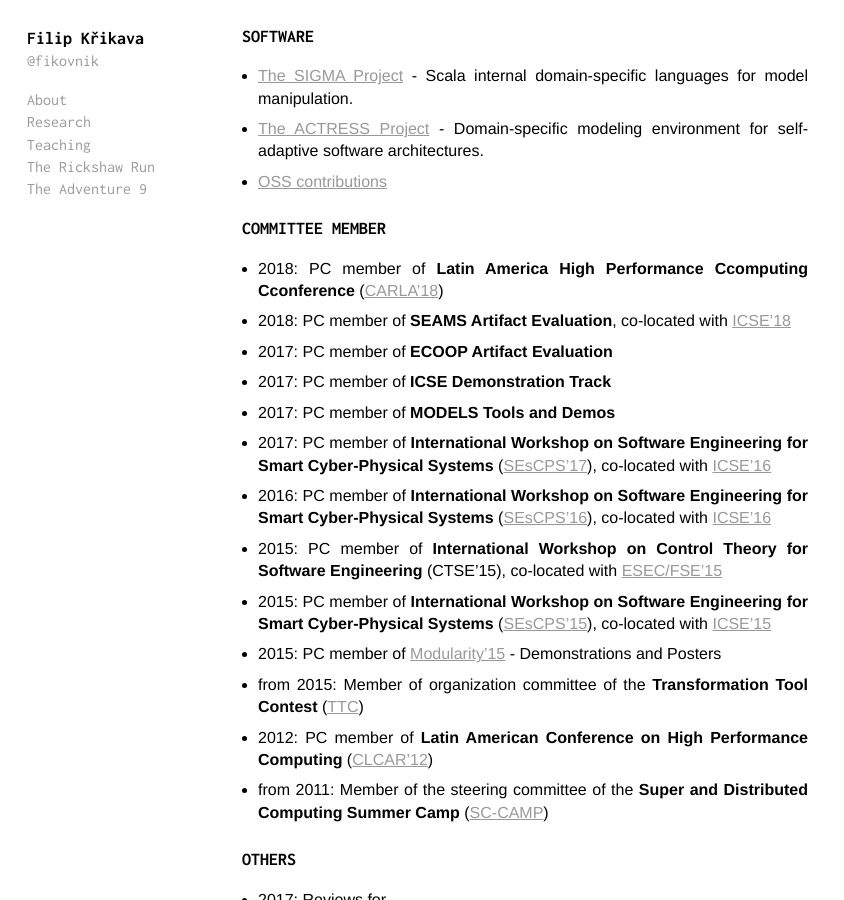
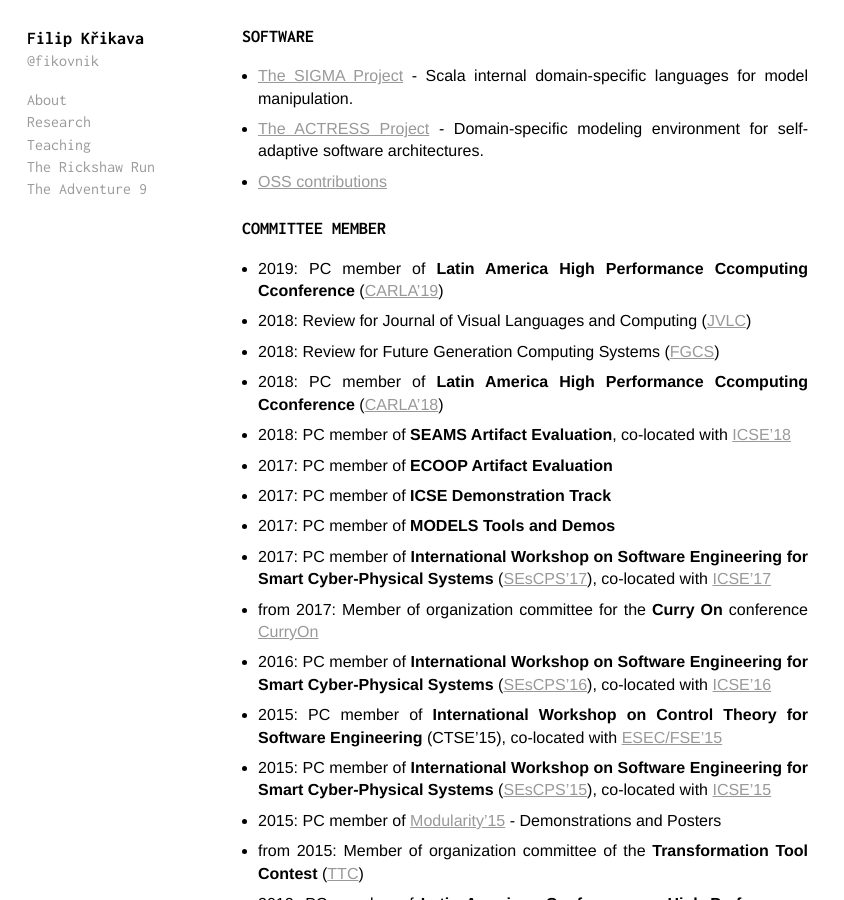
Before and after one commit to fikovnik/fikovnik.github.com, a Jekyll site: the page built from _posts/exhibit/0001-01-02-research.md, in a window 1280 px wide and 900 px high, scrolled down 3587 px. Shown: the whole window, without its empty margins (0-844 px from the left). Built offline with Jekyll 4.4.1, drawn with Linux system fonts in a browser that asks for light colours.

Commit message:
Updated community service

```diff
--- a/_posts/exhibit/0001-01-02-research.md
+++ b/_posts/exhibit/0001-01-02-research.md
@@ -92,12 +92,16 @@ List of publication at [Google Scholar](http://scholar.google.co.kr/citations?hl
 
 ## Committee Member
 
+* 2019: PC member of __Latin America High Performance Ccomputing Cconference__ ([CARLA'19](http://www.ccarla.org/))
+* 2018: Review for Journal of Visual Languages and Computing ([JVLC](https://www.journals.elsevier.com/journal-of-visual-languages-and-computing))
+* 2018: Review for Future Generation Computing Systems ([FGCS](https://www.journals.elsevier.com/future-generation-computer-systems))
 * 2018: PC member of __Latin America High Performance Ccomputing Cconference__ ([CARLA'18](http://www.ccarla.org/))
 * 2018: PC member of __SEAMS Artifact Evaluation__, co-located with [ICSE'18](http://2018.icse-conferences.org/)
 * 2017: PC member of __ECOOP Artifact Evaluation__
 * 2017: PC member of __ICSE Demonstration Track__
 * 2017: PC member of __MODELS Tools and Demos__
-* 2017: PC member of __International Workshop on Software Engineering for Smart Cyber-Physical Systems__ ([SEsCPS'17](http://d3s.mff.cuni.cz/conferences/sescps2017/)), co-located with [ICSE'16](http://2016.icse-conferences.org/)
+* 2017: PC member of __International Workshop on Software Engineering for Smart Cyber-Physical Systems__ ([SEsCPS'17](http://d3s.mff.cuni.cz/conferences/sescps2017/)), co-located with [ICSE'17](http://2017.icse-conferences.org/)
+* from 2017: Member of organization committee for the __Curry On__ conference [CurryOn](https://zenodo.org/record/3369436)
 * 2016: PC member of __International Workshop on Software Engineering for Smart Cyber-Physical Systems__ ([SEsCPS'16](http://d3s.mff.cuni.cz/conferences/sescps2016/)), co-located with [ICSE'16](http://2016.icse-conferences.org/)
 * 2015: PC member of __International Workshop on Control Theory for Software Engineering__ (CTSE'15), co-located with [ESEC/FSE'15](http://esec-fse15.dei.polimi.it/)
 * 2015: PC member of __International Workshop on Software Engineering for Smart Cyber-Physical Systems__ ([SEsCPS'15](http://d3s.mff.cuni.cz/conferences/sescps2015/)), co-located with [ICSE'15](http://2015.icse-conferences.org/)
```
